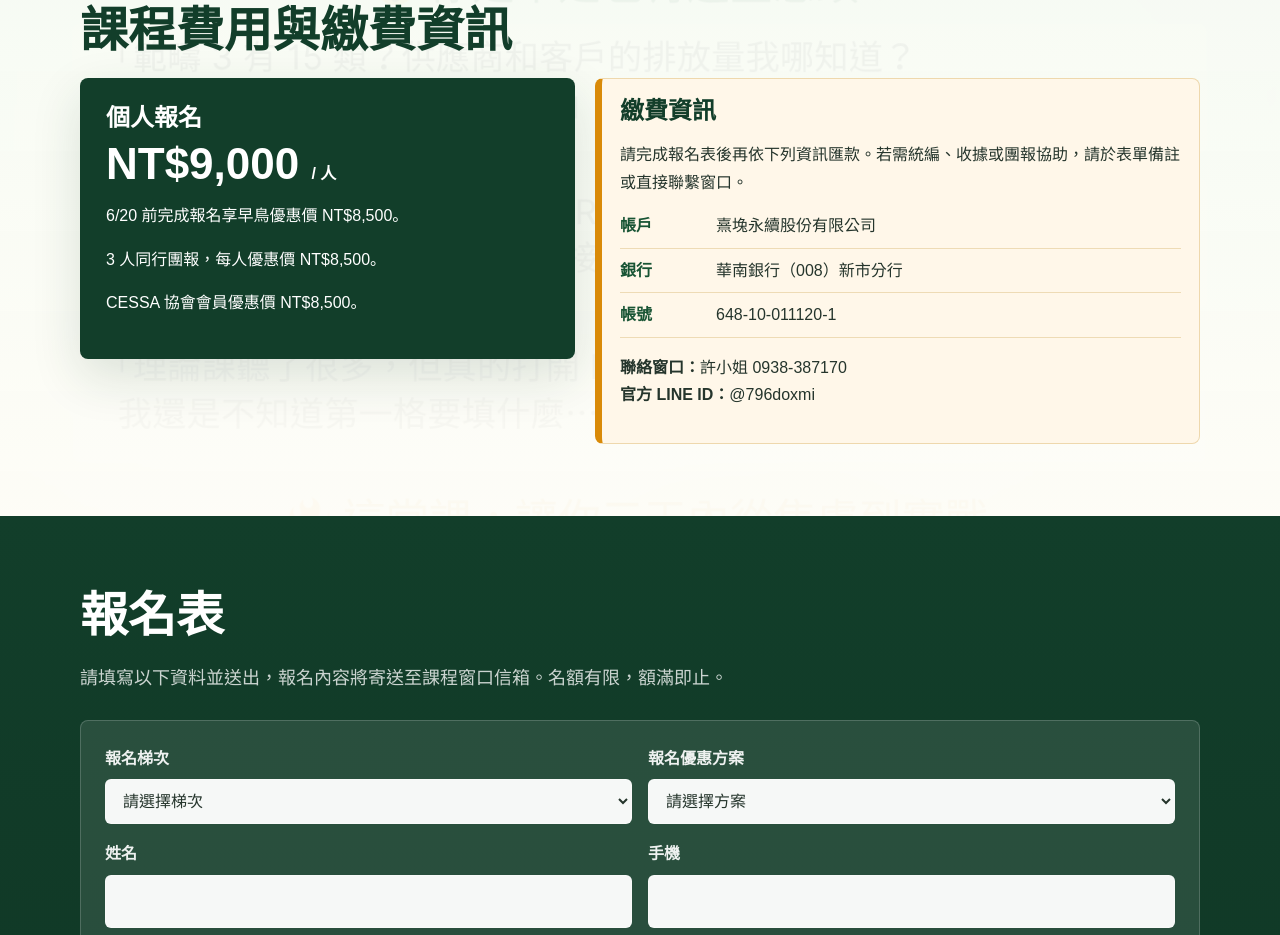
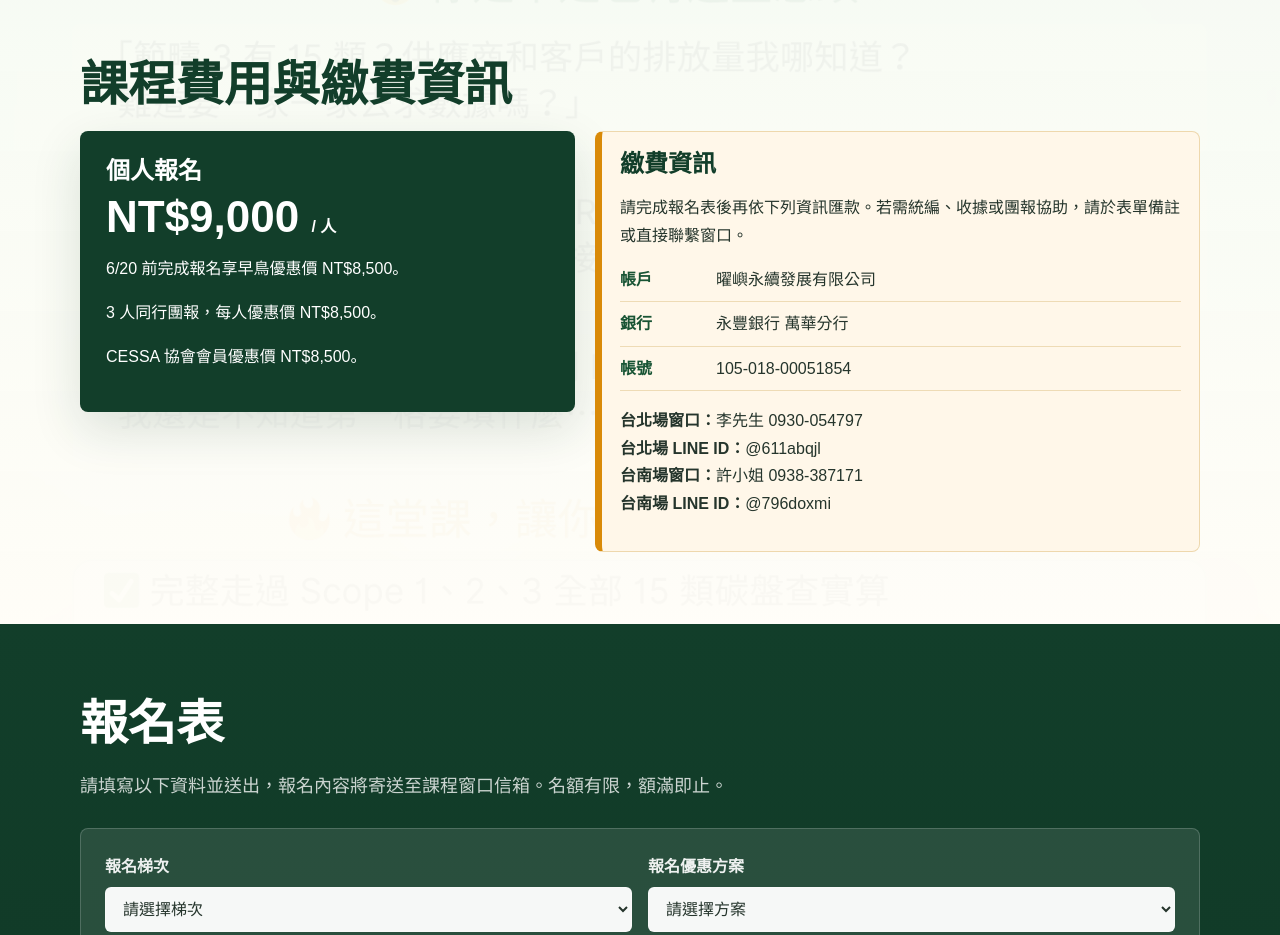
Before and after one commit to c2esg99-lang/ghg-course-page, a website: page index.html in a window 1280 px wide. Shown: the part 4129-5064 px from the top of the page. Drawn offline with Linux system fonts and the light colour scheme.

Commit message:
Update index.html

```diff
--- a/index.html
+++ b/index.html
@@ -842,7 +842,9 @@
         <div>
           <h2>講師介紹</h2>
           <p class="teacher-name">艾恩永續中心（A&N Sustainability）妮娜老師</p>
-          <p>曜嶼永續發展有限公司創辦人，品牌包含森乃嶼、艾恩永續中心。具備 12 年以上科技產業 PM 經驗，熟悉企業內部跨部門溝通、資料整合與專案推動流程，最懂園區溝通語言。</p>
+           <p>擁有 12 年以上科技產業業務與專案管理（PM）經驗</p>
+           <p>擅長結合品牌策略、數據洞察與跨文化溝通</p>
+           <p>協助企業在永續發展與市場拓展之間找到最具競爭力的平衡點</p>
           <ul class="plain-list">
             <li>專長：ESG、碳管理、GHG Protocol、ISO 14064-1、ISO 14067、ISO 14068、ISO 50001 與企業永續揭露</li>
             <li>擅長將國際標準轉譯為企業可執行的工作方法</li>
@@ -896,11 +898,16 @@
           <h3>繳費資訊</h3>
           <p>請完成報名表後再依下列資訊匯款。若需統編、收據或團報協助，請於表單備註或直接聯繫窗口。</p>
           <ul class="payment-list">
-            <li><span>帳戶</span>熹堍永續股份有限公司</li>
-            <li><span>銀行</span>華南銀行（008）新市分行</li>
-            <li><span>帳號</span>648-10-011120-1</li>
+            <li><span>帳戶</span>曜嶼永續發展有限公司</li>
+            <li><span>銀行</span>永豐銀行 萬華分行</li>
+            <li><span>帳號</span>105-018-00051854</li>
           </ul>
-          <p><strong>聯絡窗口：</strong>許小姐 0938-387170<br><strong>官方 LINE ID：</strong>@796doxmi</p>
+          <p>
+            <strong>台北場窗口：</strong>李先生 0930-054797<br>
+            <strong>台北場 LINE ID：</strong>@611abqjl<br>
+            <strong>台南場窗口：</strong>許小姐 0938-387171<br>
+            <strong>台南場 LINE ID：</strong>@796doxmi
+          </p>
         </div>
       </div>
     </section>
@@ -1009,6 +1016,7 @@
           <div class="org"><span>主辦單位</span>中華環境安全永續協會（CESSA）</div>
           <div class="org"><span>執行單位</span>熹堍永續股份有限公司</div>
           <div class="org"><span>協辦單位</span>A & N 艾恩永續中心</div>
+          <div class="org"><span>協辦單位</span>中華數位行銷推廣協會</div>
         </div>
       </div>
     </section>
```
